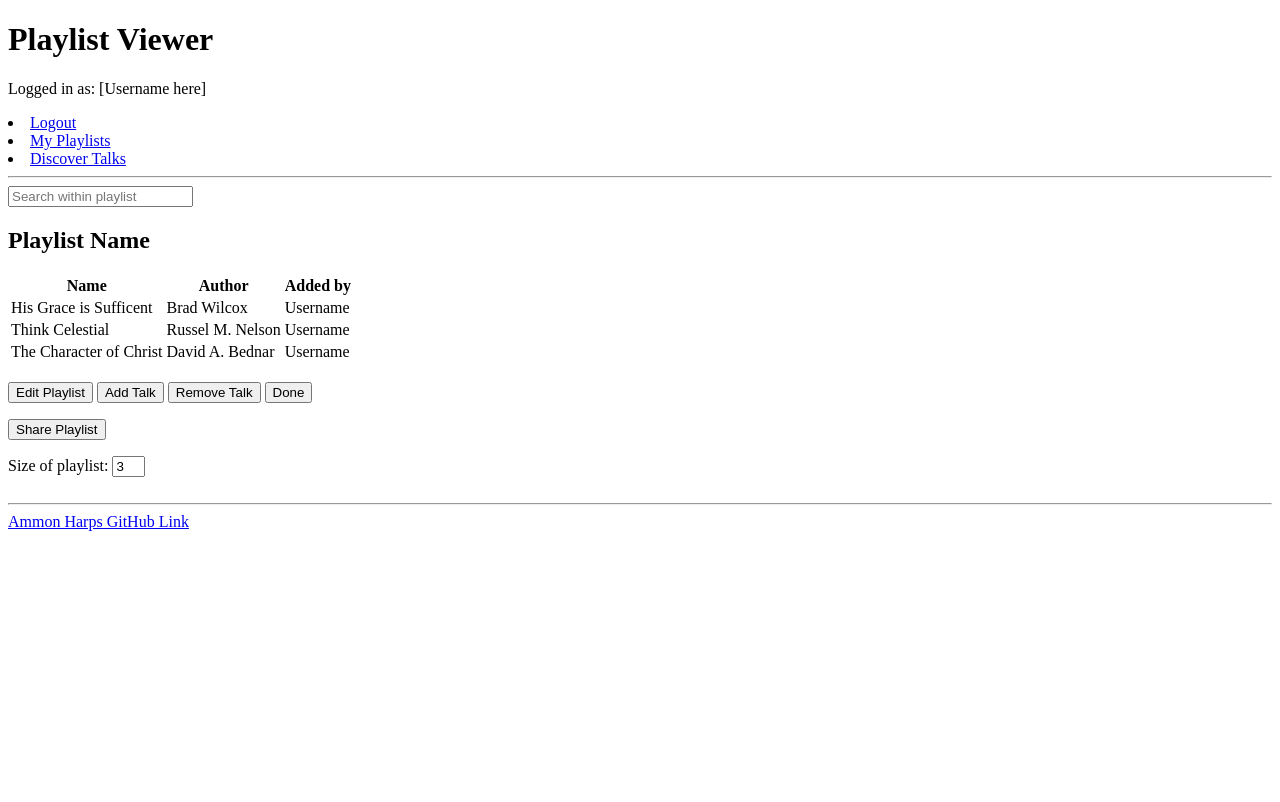
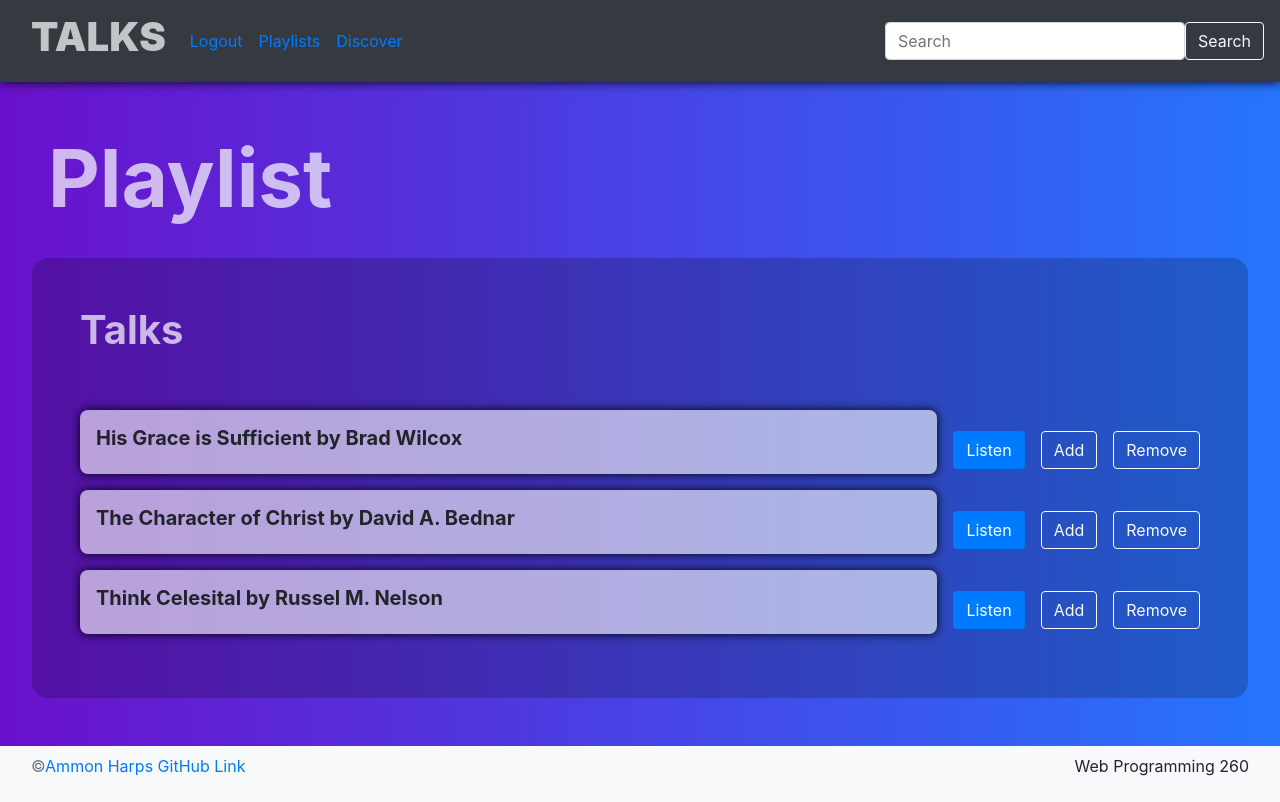
Before and after one commit to ammonharps-git/startup, a plain HTML site: page playlist-viewer.html in a window 1280 px wide. Drawn offline with nearby package versions, Linux system fonts and the light colour scheme; a web font is replaced by a local one.

Commit message:
Playlist viewer page

```diff
--- a/playlist-viewer.html
+++ b/playlist-viewer.html
@@ -4,84 +4,112 @@
     <meta charset="UTF-8" />
     <!-- Tell browsers not to scale the viewport automatically -->
     <meta name="viewport" content="width=device-width, initial-scale=1.0" />
-    <title>Playlist Viewer</title>
+    <title>Playlist Viewer</title>    <!--TODO update this-->
     <link rel="icon" href="T-logo.jpg" />
+    <meta charset="UTF-8">
+    <link rel="stylesheet" href="https://cdn.jsdelivr.net/npm/bootstrap@4.3.1/dist/css/bootstrap.min.css" integrity="sha384-ggOyR0iXCbMQv3Xipma34MD+dH/1fQ784/j6cY/iJTQUOhcWr7x9JvoRxT2MZw1T" crossorigin="anonymous">
+    <link rel="stylesheet" href="https://fonts.cdnfonts.com/css/tw-cen-mt-std">
+    <link rel="stylesheet" href="styles.css">
   </head>
+
   <body>
     <!-- Use header, main, and footer elements to give semantic structure -->
     <header>
-      <h1>Playlist Viewer</h1>
-
-      <!-- Username display -->
-      <div class="user-id">
-        Logged in as:
-        <span class="player-name">[Username here]</span>
-        <p></p>
-      </div>
-
       <!-- Navigational elements -->
-      <nav>
-        <li><a href="index.html">Logout</a></li>
-        <li><a href="my-playlists.html">My Playlists</a></li>
-        <li><a href="discover.html">Discover Talks</a></li>
+      <nav class="navbar navbar-expand-lg bg-dark" style="box-shadow: 0px 0px 10px black;">
+        <div class="container-fluid">
+          <a class="navbar-brand" href="my-playlists.html">
+            <h1><b>TALKS</b></h1>
+          </a>
+          <button class="navbar-toggler" type="button" data-bs-toggle="collapse" data-bs-target="#navbarSupportedContent">
+            <span class="navbar-toggler-icon"></span>
+          </button>
+          <div class="collapse navbar-collapse" id="navbarSupportedContent">
+            <ul class="navbar-nav me-auto mb-2 mb-lg-0">
+              <li class="nav-item">
+                <a class="nav-link" href="index.html">Logout</a>
+              </li>
+              <li class="nav-item">
+                <a class="nav-link" href="my-playlists.html">Playlists</a>
+              </li>
+              <li class="nav-item">
+                <a class="nav-link" href="discover.html">Discover</a>
+              </li>
+            </ul>
+          </div>
+        </div>
+        <div style="float:right;">
+          <form class="d-flex" role="search">
+            <input class="form-control me-2" type="search" style="width: 300px;" placeholder="Search">
+            <button class="btn btn-outline-light" type="submit">Search</button>
+            <!-- PLACEHOLDER FOR SEARCH FUNCTIONALITY-->
+          </form>
+        </div>
       </nav>
-
-      <hr />
     </header>
 
     <main>
-      <input type="text" placeholder="Search within playlist">
-      <!--- PLACEHOLDER: Insert searching script here -->
-
-      <!--- PLACEHOLDER: Changes to this information will be made over websocket and stored in the database-->
-      <h2>Playlist Name</h2>
-      <table class="playlist">
-        <tr>
-          <th>Name</th>
-          <th>Author</th>
-          <th>Added by</th>
-        </tr>
-        <tr class="talk">
-          <td class="talk-name">His Grace is Sufficent</td>
-          <td class="author">Brad Wilcox</td>
-          <td class="added-by">Username</td>
-        </tr>
-        <tr class="talk">
-          <td class="talk-name">Think Celestial</td>
-          <td class="author">Russel M. Nelson</td>
-          <td class="added-by">Username</td>
-        </tr>
-        <tr class="talk">
-          <td class="talk-name">The Character of Christ</td>
-          <td class="author">David A. Bednar</td>
-          <td class="added-by">Username</td>
-        </tr>
-      </table>
-      <br />
-
-      <button>Edit Playlist</button>
-      <!--- PLACEHOLDER: Insert button functionality here -->
-      <button>Add Talk</button>
-      <!--- PLACEHOLDER: Insert button functionality here -->
-      <button>Remove Talk</button>
-      <!--- PLACEHOLDER: Insert button functionality here -->
-      <button>Done</button>
-      <!--- PLACEHOLDER: Insert button functionality here -->
-      <p><button>Share Playlist</button></p>
-      <!--- PLACEHOLDER: Insert button functionality here -->
-
-      <!--- This will be dynamically calculated -->
-      <div>
-        <label for="size">Size of playlist:</label>
-        <input type="text" id="count" value="3" size="1" readonly />
+      <!--- PLACEHOLDER: The following information is stored in and retreived from the database -->
+      <h1 class="banner">Playlist</h1>
+      <div class="card-box">
+        <div class="box-header">
+          <h1>Talks</h1>
+        </div>
+        <div class="talks-area">
+          <div class="talk-container" style="display: flex; justify-content: space-between; align-items: center;">
+            <div class="talk-text" style="text-align: left;">
+                <h5 class="talk-name">His Grace is Sufficient by Brad Wilcox</h5>
+            </div>
+            <div class="button-container" style="text-align: right;">
+                <div class="listen-button" style="padding-left: 1rem; padding-right: 1rem;"><a href="playlist-viewer.html" class="btn btn-primary">Listen</a></div>
+            </div>
+            <div class="button-container" style="text-align: right;">
+              <div class="add-button"><a href="playlist-viewer.html" class="btn btn-outline-light">Add</a></div>
+            </div>
+            <div class="button-container" style="text-align: right;">
+              <div class="add-button" style="padding-left: 1rem;"><a href="playlist-viewer.html" class="btn btn-outline-light">Remove</a></div>
+            </div>
+          </div>
+          <div class="talk-container" style="display: flex; justify-content: space-between; align-items: center;">
+            <div class="talk-text" style="text-align: left;">
+                <h5 class="talk-name">The Character of Christ by David A. Bednar</h5>
+            </div>
+            <div class="button-container" style="text-align: right;">
+                <div class="listen-button" style="padding-left: 1rem; padding-right: 1rem;"><a href="playlist-viewer.html" class="btn btn-primary">Listen</a></div>
+            </div>
+            <div class="button-container" style="text-align: right;">
+              <div class="add-button"><a href="playlist-viewer.html" class="btn btn-outline-light">Add</a></div>
+            </div>
+            <div class="button-container" style="text-align: right;">
+              <div class="add-button" style="padding-left: 1rem;"><a href="playlist-viewer.html" class="btn btn-outline-light">Remove</a></div>
+            </div>
+          </div>
+          <div class="talk-container" style="display: flex; justify-content: space-between; align-items: center;">
+            <div class="talk-text" style="text-align: left;">
+                <h5 class="talk-name">Think Celesital by Russel M. Nelson</h5>
+            </div>
+            <div class="button-container" style="text-align: right;">
+                <div class="listen-button" style="padding-left: 1rem; padding-right: 1rem;"><a href="playlist-viewer.html" class="btn btn-primary">Listen</a></div>
+            </div>
+            <div class="button-container" style="text-align: right;">
+              <div class="add-button"><a href="playlist-viewer.html" class="btn btn-outline-light">Add</a></div>
+            </div>
+            <div class="button-container" style="text-align: right;">
+              <div class="add-button" style="padding-left: 1rem;"><a href="playlist-viewer.html" class="btn btn-outline-light">Remove</a></div>
+            </div>
+          </div>
+        </div>
       </div>
-      <br />
     </main>
 
     <!-- Github link footer-->
-    <footer>
-      <hr />
-      <a href="https://github.com/ammonharps-git/startup">Ammon Harps GitHub Link</a>
+    <footer class="sticky-bottom">
+      <nav class="navbar bg-light">
+        <div class="container-fluid ">
+          <p class="text-muted">&copy;<a href="https://github.com/ammonharps-git/startup">Ammon Harps GitHub Link</a>
+            <footer class="sticky-bottom"> Web Programming 260</p>
+        </div>
     </footer>
   </body>
+  <script src="https://cdn.jsdelivr.net/npm/bootstrap@5.2.3/dist/js/bootstrap.bundle.min.js" integrity="sha384-kenU1KFdBIe4zVF0s0G1M5b4hcpxyD9F7jL+jjXkk+Q2h455rYXK/7HAuoJl+0I4" crossorigin="anonymous"></script>
 </html>
--- a/styles.css
+++ b/styles.css
@@ -79,19 +79,28 @@ padding: 2rem;
     border: none;
 }
 
+.login-card {
+    box-shadow: 0px 0px 10px black;
+    margin-right: 2rem;
+    width: 100%;
+    background-color: rgba(255, 255, 255, 0.6);
+    border: none;
+}
+
 .talks-area {
     padding: 3rem;
 }
 
 .talk {
+}
+
+.talk-text {
     display: flex;
-    border-radius: 1rem;
-    overflow-x: auto;
-    white-space: nowrap;
     box-shadow: 0px 0px 10px black;
     width: 100%;
+    border-radius: 0.5rem;
     padding: 1rem;
-    margin-bottom: 2rem;
+    margin-bottom: 1rem;
     background-color: rgba(255, 255, 255, 0.6);
 }
 
```
Also changed, not shown: discover.html (+32 -13 lines), index.html (+1 -1 lines).
